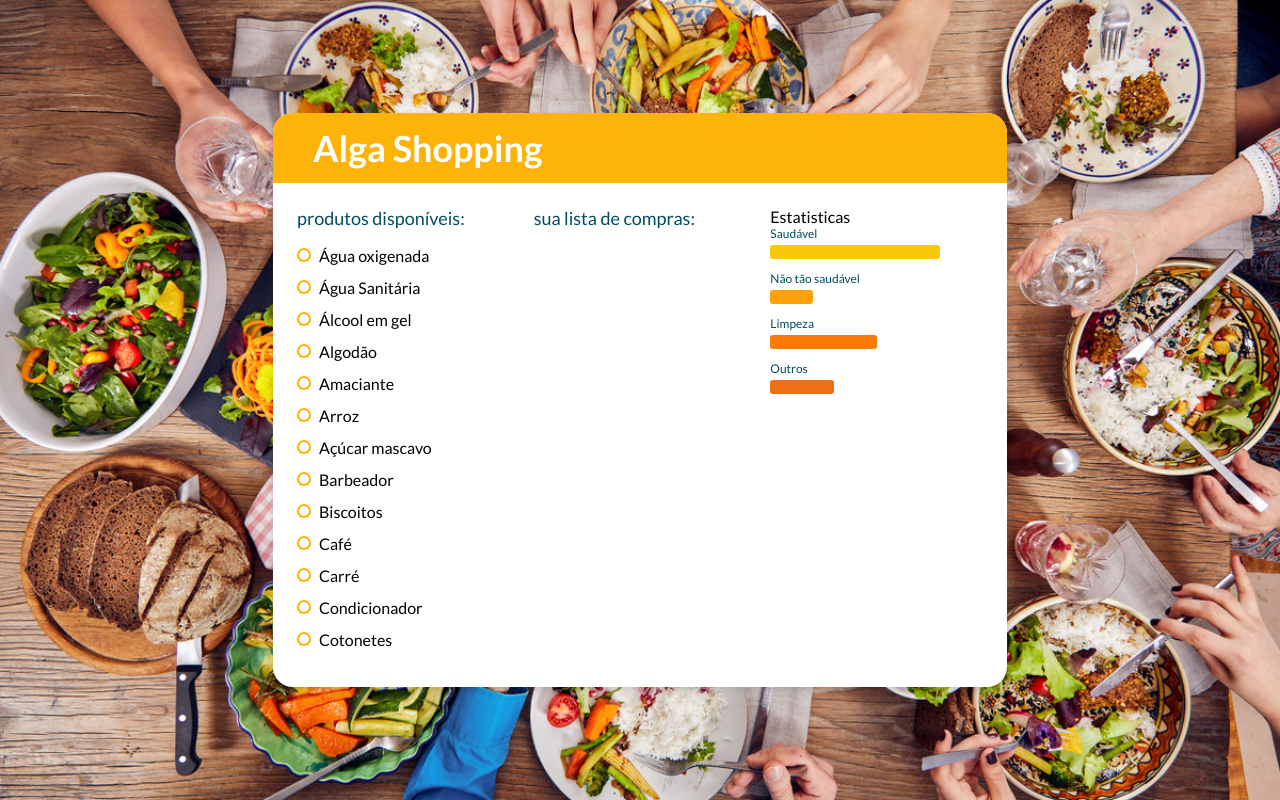
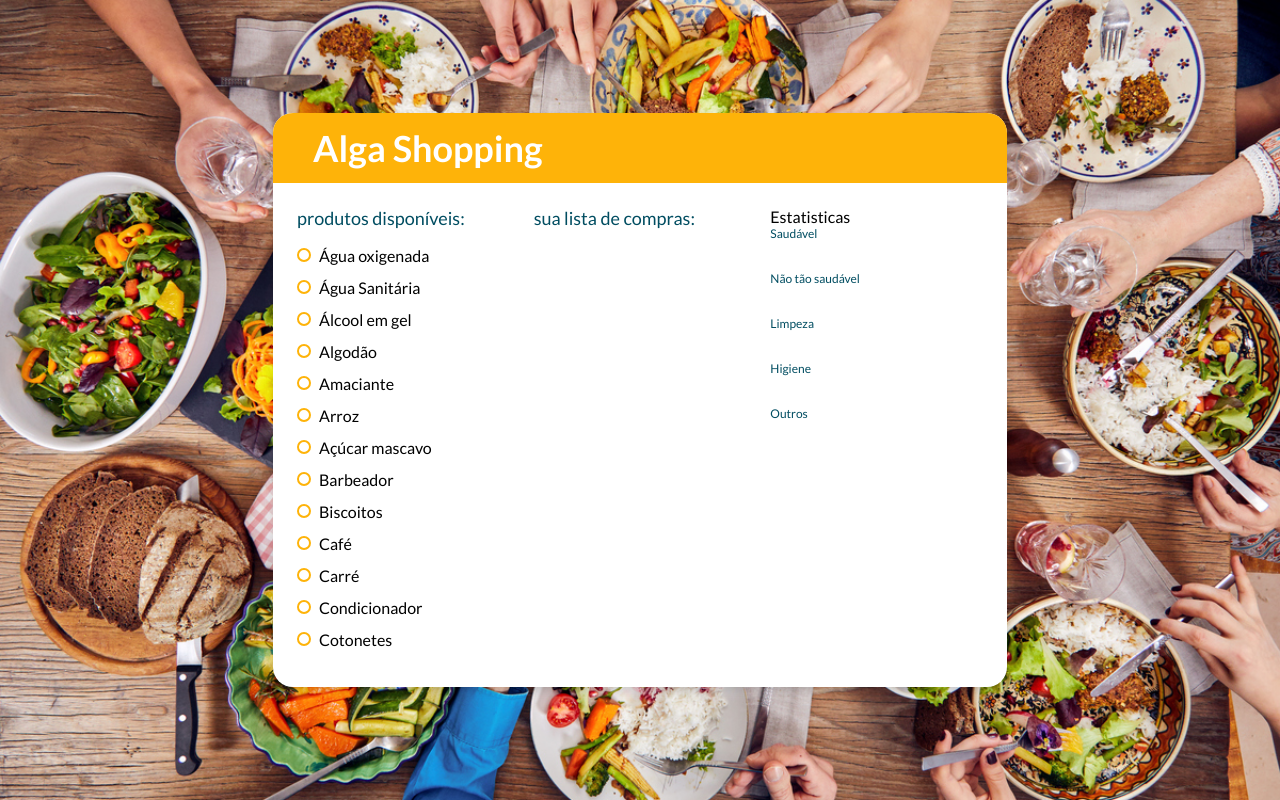
Before and after one commit to thallenk/listacompras, a React (Create React App) app: page / in a window 1280 px wide. Built offline with nearby package versions, Linux system fonts and the light colour scheme.

Commit message:
add extractPercentage file

```diff
--- a/src/components/App/App.jsx
+++ b/src/components/App/App.jsx
@@ -5,9 +5,10 @@ import AppHeader from "../AppHeader/AppHeader";
 import ShoppingList from "../ShoppingList/ShoppingList";
 import productsMock from '../../mocks/products.json'
 import * as S from './App.styles'
+import extractPercentage from "../../utils/extractPercentage";
 
 function App() {
-    const colors = [ '#fac709','#fda109','#fd7b05', '#ED7014']
+    const colors = [ '#f4e30d','#fac709','#fda109','#fd7b05', '#ED7014']
 
 
 
@@ -53,10 +54,36 @@ function App() {
                     <div>
                         Estatisticas
 
-                        <LineChart color = {colors[0]} title = "Saudável" percentage = {80}/>
-                        <LineChart color = {colors[1]} title = "Não tão saudável" percentage = {20}/>
-                        <LineChart color = {colors[2]} title = "Limpeza" percentage = {50}/>
-                        <LineChart color = {colors[3]} title = "Outros" percentage = {30}/>
+                        <LineChart
+                        color = {colors[0]}
+                        title = "Saudável"
+                        percentage = {extractPercentage(
+                            selectedProducts.length,
+                            selectedProducts.filter(product => product.tags.includes('healthy')).length)}/>
+                        <LineChart
+                        color = {colors[1]}
+                        title = "Não tão saudável"
+                        percentage = {extractPercentage(
+                            selectedProducts.length,
+                            selectedProducts.filter(product => product.tags.includes('junk')).length)}/>
+                        <LineChart
+                        color = {colors[2]}
+                        title = "Limpeza"
+                        percentage = {extractPercentage(
+                            selectedProducts.length,
+                            selectedProducts.filter(product => product.tags.includes('cleaning')).length)}/>
+                        <LineChart
+                        color = {colors[3]}
+                        title = "Higiene"
+                        percentage = {extractPercentage(
+                            selectedProducts.length,
+                            selectedProducts.filter(product => product.tags.includes('hygiene')).length)}/>
+                        <LineChart
+                        color = {colors[4]}
+                        title = "Outros"
+                        percentage = {extractPercentage(
+                            selectedProducts.length,
+                            selectedProducts.filter(product => product.tags.includes('others')).length)}/>
                     </div>
                 } />
             </S.Container>
--- a/src/mocks/products.json
+++ b/src/mocks/products.json
@@ -153,7 +153,7 @@
             "checked": false,
             "price": 1.99,
             "tags": [
-                "health"
+                "healthy"
             ]
         },
         {
@@ -203,7 +203,7 @@
             "checked": false,
             "price": 10.99,
             "tags": [
-                "health"
+                "healthy"
             ]
         },
         {
@@ -295,7 +295,7 @@
             "checked": false,
             "price": 1.99,
             "tags": [
-                "health"
+                "healthy"
             ]
         },
         {
--- /dev/null
+++ b/src/utils/extractPercentage.js
@@ -0,0 +1,4 @@
+export default function extractPercentage(total, category) {
+
+    return (category * 100/ total )
+}
```
